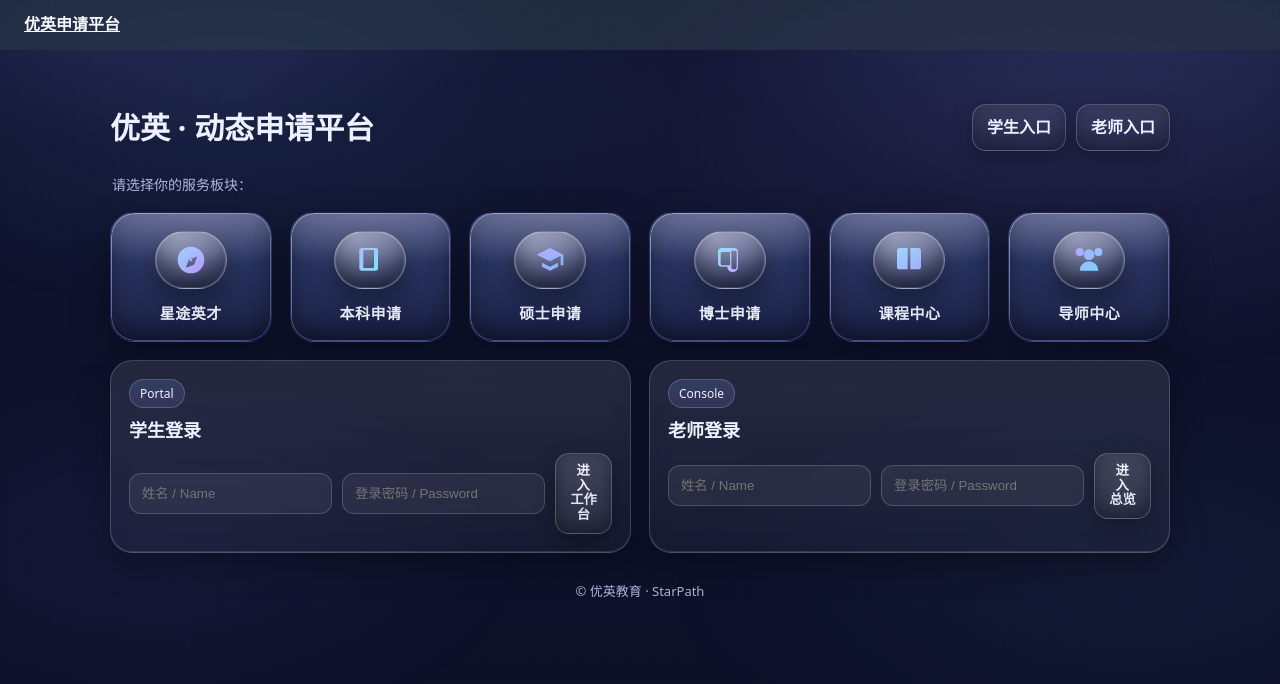
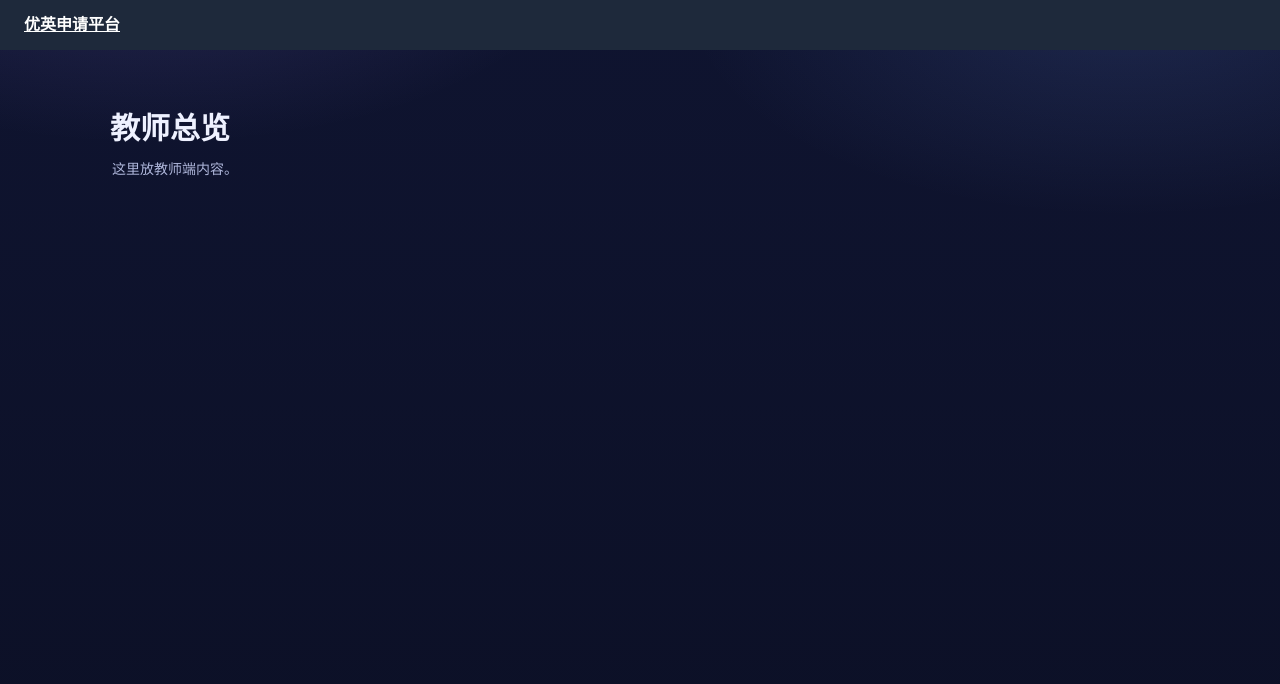
Before and after one commit to wangxiaoyan2088-spec/starpath, a Next.js app: page / in a window 1280 px wide. Shown: the top 684 px of the page. Built offline with nearby package versions, Linux system fonts and the light colour scheme.

Commit message:
Update page.tsx

```diff
--- a/app/page.tsx
+++ b/app/page.tsx
@@ -1,147 +1,3 @@
-export default function Home() {
-  return (
-    <div>
-      {/* 装饰层：星尘 + 两层星点 + 云气漂移 */}
-      <div className="fx" />
-      <div className="nebula" />
-
-      <div className="wrap">
-        <header>
-          <h1>优英 · 动态申请平台</h1>
-          <nav className="nav">
-            <a className="btn" href="/student">学生入口</a>
-            <a className="btn" href="/teacher">老师入口</a>
-          </nav>
-        </header>
-
-        <p className="muted">请选择你的服务板块：</p>
-
-        {/* 六个功能按钮 */}
-        <section className="grid" aria-label="功能板块">
-          {/* 星途英才 */}
-          <a className="bubble" href="/student">
-            <div className="cap" aria-hidden="true">
-              <svg viewBox="0 0 24 24">
-                <defs>
-                  <linearGradient id="g1" x1="0" y1="0" x2="1" y2="1">
-                    <stop offset="0" stopColor="#9ad0ff"/><stop offset="1" stopColor="#b798ff"/>
-                  </linearGradient>
-                </defs>
-                <path fill="url(#g1)" d="M12 2a10 10 0 1 0 .001 20.001A10 10 0 0 0 12 2zm4.7 7.3-2 5.4a2 2 0 0 1-1.2 1.2l-5.4 2 2-5.4a2 2 0 0 1 1.2-1.2l5.4-2zM12 13a1 1 0 1 0 0-2 1 1 0 0 0 0 2z"/>
-              </svg>
-            </div>
-            <div className="b-title">星途英才</div>
-          </a>
-
-          {/* 本科申请 */}
-          <a className="bubble" href="/student">
-            <div className="cap" aria-hidden="true">
-              <svg viewBox="0 0 24 24">
-                <defs>
-                  <linearGradient id="g2" x1="0" y1="0" x2="1" y2="1">
-                    <stop offset="0" stopColor="#a6baff"/><stop offset="1" stopColor="#7fe1ff"/>
-                  </linearGradient>
-                </defs>
-                <path fill="url(#g2)" d="M4 5a2 2 0 0 1 2-2h10.5A1.5 1.5 0 0 1 18 4.5V18a2 2 0 0 1-2 2H6a2 2 0 0 1-2-2V5zm3 .5V18h7.5a.5.5 0 0 0 .5-.5V4.5H7z"/>
-              </svg>
-            </div>
-            <div className="b-title">本科申请</div>
-          </a>
-
-          {/* 硕士申请 */}
-          <a className="bubble" href="/student">
-            <div className="cap" aria-hidden="true">
-              <svg viewBox="0 0 24 24">
-                <defs>
-                  <linearGradient id="g3" x1="0" y1="0" x2="1" y2="1">
-                    <stop offset="0" stopColor="#b7a8ff"/><stop offset="1" stopColor="#80b7ff"/>
-                  </linearGradient>
-                </defs>
-                <path fill="url(#g3)" d="M12 3 2 8l10 5 8-4.1V16h2V8L12 3zm0 14-6-3v3l6 3 6-3v-3l-6 3z"/>
-              </svg>
-            </div>
-            <div className="b-title">硕士申请</div>
-          </a>
-
-          {/* 博士申请 */}
-          <a className="bubble" href="/student">
-            <div className="cap" aria-hidden="true">
-              <svg viewBox="0 0 24 24">
-                <defs>
-                  <linearGradient id="g4" x1="0" y1="0" x2="1" y2="1">
-                    <stop offset="0" stopColor="#87e3ff"/><stop offset="1" stopColor="#d3a6ff"/>
-                  </linearGradient>
-                </defs>
-                <path fill="url(#g4)" d="M6 3h9a3 3 0 0 1 3 3v11a4 4 0 1 1-8 0H6a3 3 0 0 1-3-3V6a3 3 0 0 1 3-3zm7 14a2 2 0 1 0 4 0V6a1 1 0 0 0-1-1h-3v12zM5 7v8a1 1 0 0 0 1 1h6V6H6a1 1 0 0 0-1 1z"/>
-              </svg>
-            </div>
-            <div className="b-title">博士申请</div>
-          </a>
-
-          {/* 课程中心 */}
-          <a className="bubble" href="/student">
-            <div className="cap" aria-hidden="true">
-              <svg viewBox="0 0 24 24">
-                <defs>
-                  <linearGradient id="g5" x1="0" y1="0" x2="1" y2="1">
-                    <stop offset="0" stopColor="#9ed3ff"/><stop offset="1" stopColor="#9fb0ff"/>
-                  </linearGradient>
-                </defs>
-                <path fill="url(#g5)" d="M3 5a2 2 0 0 1 2-2h6v16H5a2 2 0 0 1-2-2V5zm16-2a2 2 0 0 1 2 2v12a2 2 0 0 1-2 2h-6V3h6z"/>
-              </svg>
-            </div>
-            <div className="b-title">课程中心</div>
-          </a>
-
-          {/* 导师中心 */}
-          <a className="bubble" href="/teacher">
-            <div className="cap" aria-hidden="true">
-              <svg viewBox="0 0 24 24">
-                <defs>
-                  <linearGradient id="g6" x1="0" y1="0" x2="1" y2="1">
-                    <stop offset="0" stopColor="#b0a2ff"/><stop offset="1" stopColor="#79d7ff"/>
-                  </linearGradient>
-                </defs>
-                <path fill="url(#g6)" d="M12 12a4 4 0 1 0-4-4 4 4 0 0 0 4 4zm-7 8a7 7 0 0 1 14 0H5zm14-11a3 3 0 1 0-3-3 3 3 0 0 0 3 3zM5 9a3 3 0 1 0-3-3 3 3 0 0 0 3 3z"/>
-              </svg>
-            </div>
-            <div className="b-title">导师中心</div>
-          </a>
-        </section>
-
-        {/* 登录区（按钮两行） */}
-        <section className="cols">
-          <div className="card">
-            <div className="chip">Portal</div>
-            <h2 className="col-title">学生登录</h2>
-            <form action="/student" method="get">
-              <div className="field">
-                <input className="input" placeholder="姓名 / Name" required />
-                <input className="input" type="password" placeholder="登录密码 / Password" required />
-                <button className="btn btn-2l" type="submit">
-                  <span>进入</span><span>工作台</span>
-                </button>
-              </div>
-            </form>
-          </div>
-
-          <div className="card">
-            <div className="chip">Console</div>
-            <h2 className="col-title">老师登录</h2>
-            <form action="/teacher" method="get">
-              <div className="field">
-                <input className="input" placeholder="姓名 / Name" required />
-                <input className="input" type="password" placeholder="登录密码 / Password" required />
-                <button className="btn btn-2l" type="submit">
-                  <span>进入</span><span>总览</span>
-                </button>
-              </div>
-            </form>
-          </div>
-        </section>
-
-        <footer>© 优英教育 · StarPath</footer>
-      </div>
-    </div>
-  );
+export default function TeacherPage(){
+  return <div className="wrap"><h1>教师总览</h1><p className="muted">这里放教师端内容。</p></div>;
 }
```
